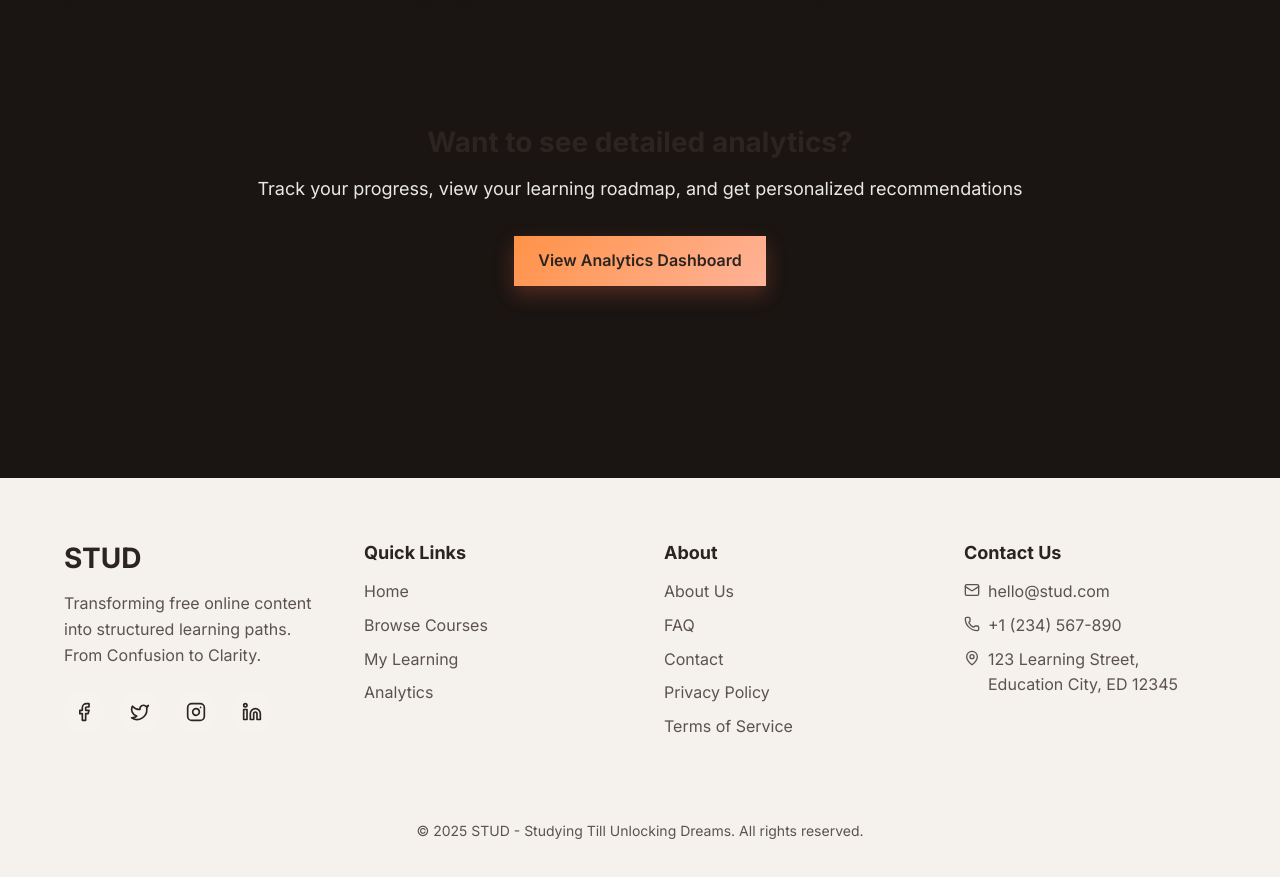
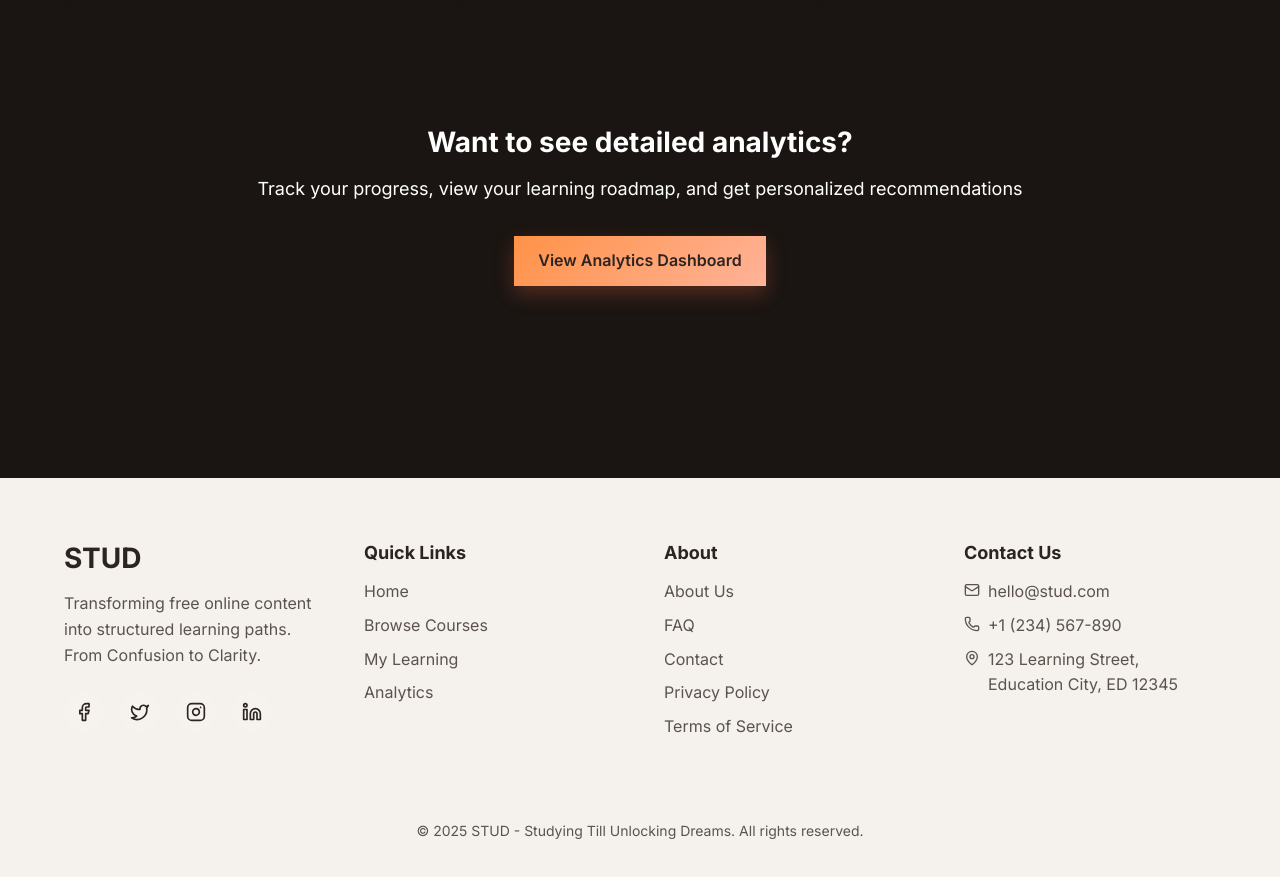
Before and after one commit to Nekofied007/stud-ai-platform, a React (Vite) app: page /my-learning in a window 1280 px wide. Shown: the part 1024-1901 px from the top of the page. Built offline with nearby package versions, Linux system fonts and the light colour scheme.

Commit message:
fix(mylearning): ensure analytics CTA text is readable in both themes
- Removed hard-coded white text colors for h3/p
- Added theme overrides: black in light mode, white in dark mode

```diff
--- a/src/pages/MyLearning.css
+++ b/src/pages/MyLearning.css
@@ -118,16 +118,21 @@
 }
 
 .analytics-link-section h3 {
-  color: var(--color-white);
   font-size: 1.75rem;
   margin-bottom: var(--spacing-sm);
 }
 
 .analytics-link-section p {
-  color: rgba(255, 255, 255, 0.9);
   font-size: 1.125rem;
   margin-bottom: var(--spacing-lg);
 }
+
+/* Theme-specific contrast for analytics link section */
+:root[data-theme="light"] .analytics-link-section h3,
+:root[data-theme="light"] .analytics-link-section p { color: #000000; }
+
+:root[data-theme="dark"] .analytics-link-section h3,
+:root[data-theme="dark"] .analytics-link-section p { color: #ffffff; }
 
 .analytics-link-section .btn-secondary {
   background-color: var(--color-white);
```
